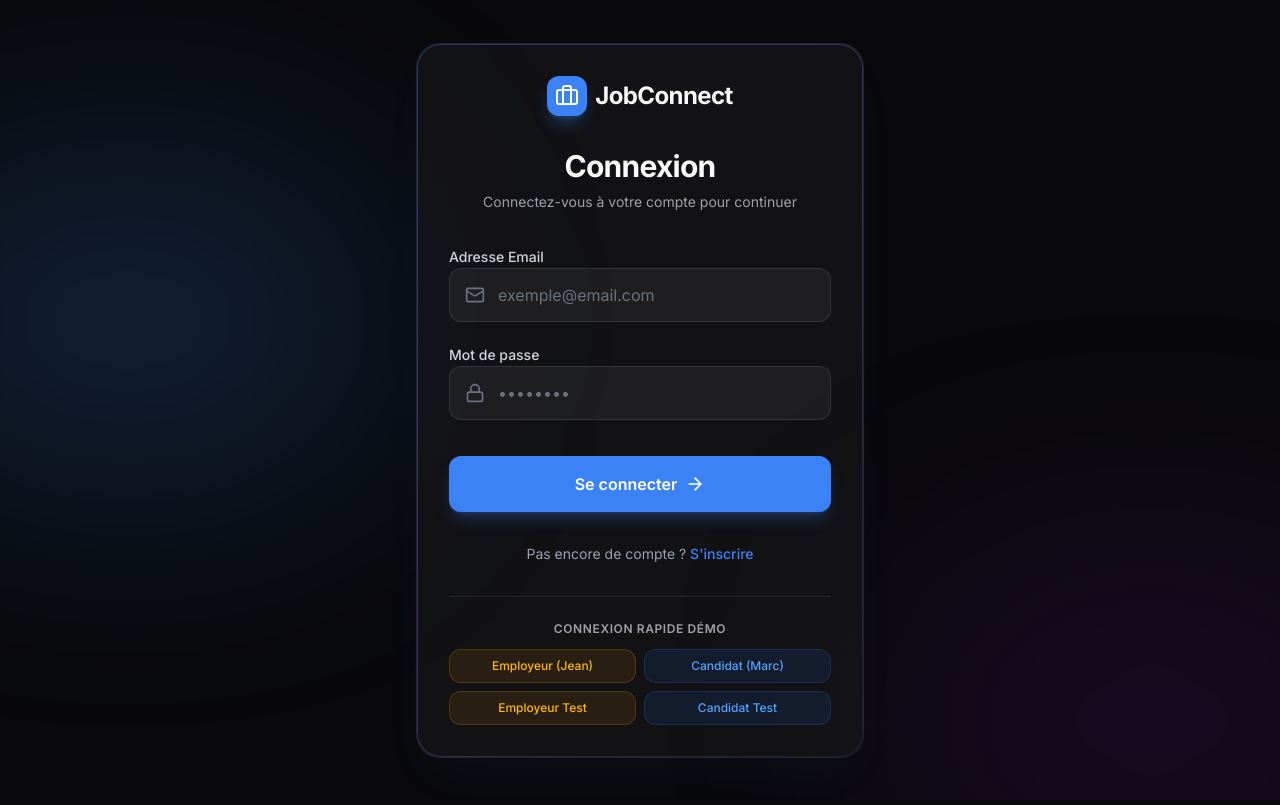
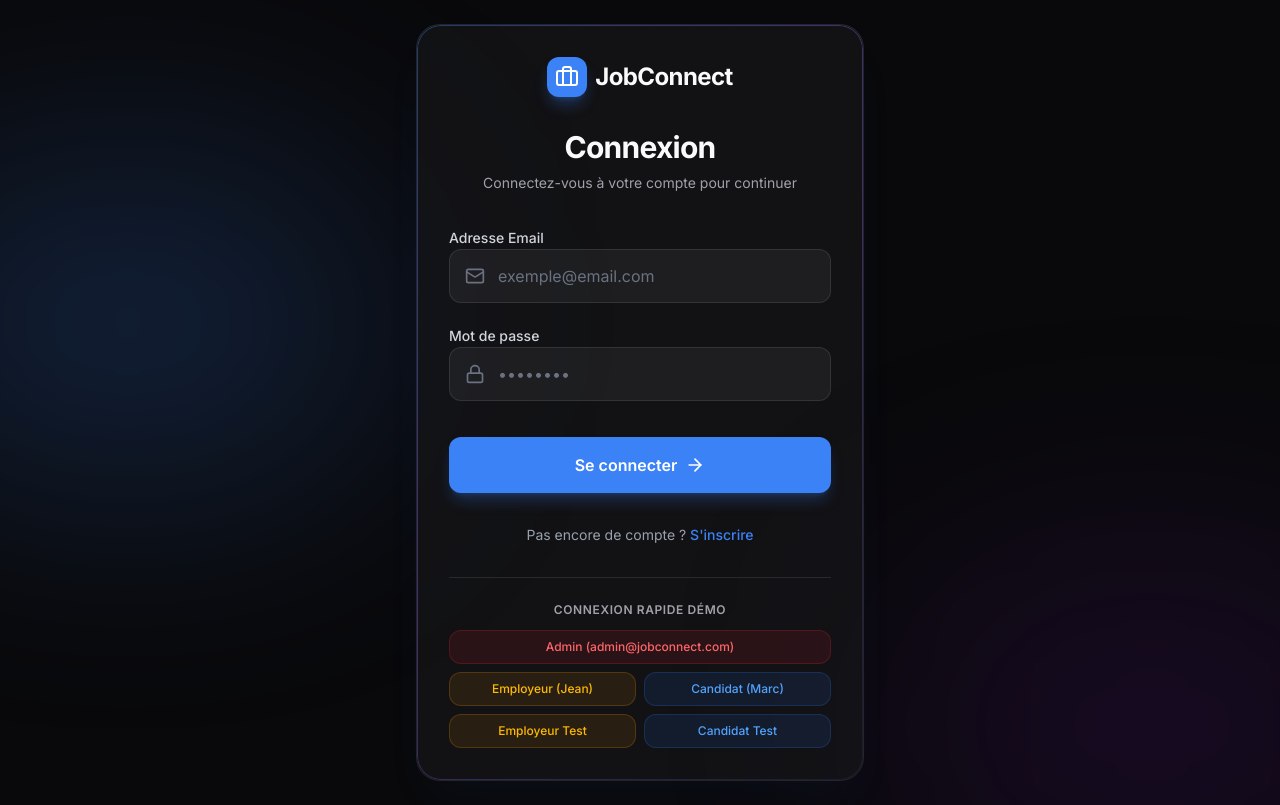
Before and after one commit to steve-237/jobconnect, a Next.js app in the folder web/: page /login in a window 1280 px wide. Built offline with nearby package versions, Linux system fonts and the light colour scheme; no server answers.

Commit message:
feat: restore Admin quick login button on LoginPage

```diff
--- a/web/src/app/login/page.tsx
+++ b/web/src/app/login/page.tsx
@@ -124,6 +124,13 @@ export default function LoginPage() {
             <div className="grid grid-cols-2 gap-2">
               <button
                 type="button"
+                onClick={() => setFormData({ email: 'admin@jobconnect.com', password: 'password123' })}
+                className="col-span-2 bg-red-500/10 hover:bg-red-500/20 text-red-400 border border-red-500/20 text-xs py-2 px-3 rounded-xl transition-colors font-medium"
+              >
+                Admin (admin@jobconnect.com)
+              </button>
+              <button
+                type="button"
                 onClick={() => setFormData({ email: 'jean.dupont@employeur.com', password: 'password123' })}
                 className="bg-amber-500/10 hover:bg-amber-500/20 text-amber-400 border border-amber-500/20 text-xs py-2 px-3 rounded-xl transition-colors font-medium"
               >
```
